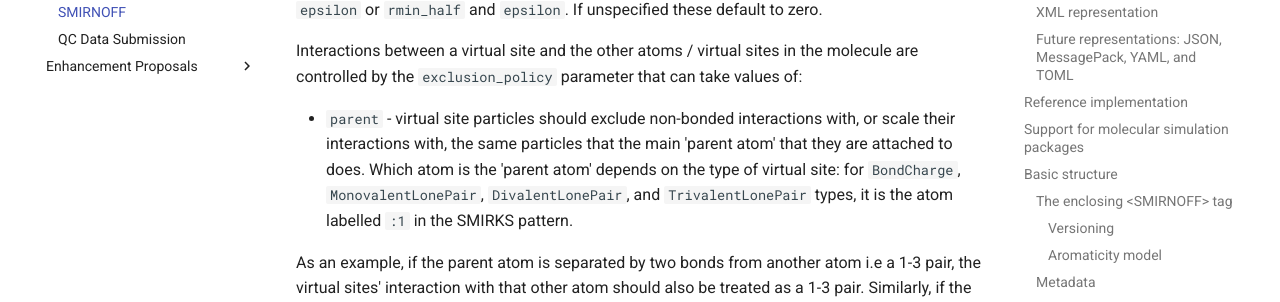
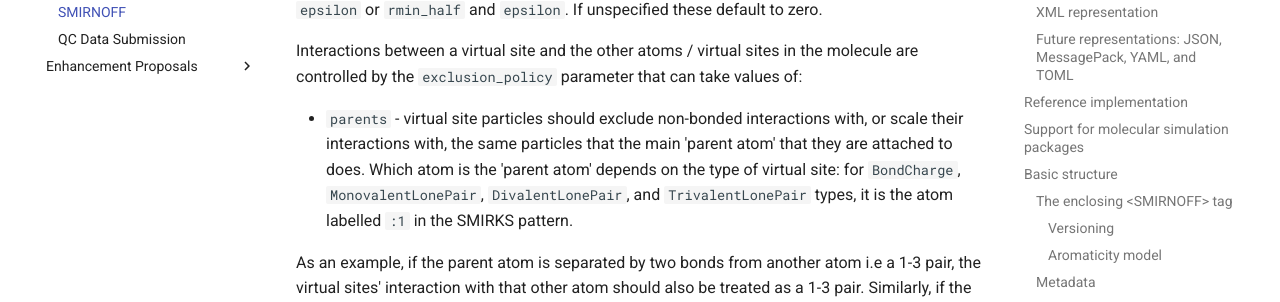
Before and after one commit to openforcefield/standards, an MkDocs documentation site: the page built from docs/standards/smirnoff.md, in a window 1280 px wide and 900 px high, scrolled down 23407 px. Shown: the part 150-452 px from the top of the window. Built offline with MkDocs 1.6.1 and Material for MkDocs 9.7.7, drawn with Linux system fonts in a browser that asks for light colours.

Commit message:
Fix typo

```diff
--- a/docs/standards/smirnoff.md
+++ b/docs/standards/smirnoff.md
@@ -695,7 +695,7 @@ If unspecified these default to zero.
 
 Interactions between a virtual site and the other atoms / virtual sites in the molecule are controlled by the `exclusion_policy` parameter that can take values of:
 
-* `parent` - virtual site particles should exclude non-bonded interactions with, or scale their interactions with, the
+* `parents` - virtual site particles should exclude non-bonded interactions with, or scale their interactions with, the
   same particles that the main 'parent atom' that they are attached to does. Which atom is the 'parent atom' depends on
   the type of virtual site: for `BondCharge`, `MonovalentLonePair`, `DivalentLonePair`, and `TrivalentLonePair` types,
   it is the atom labelled `:1` in the SMIRKS pattern.
```
